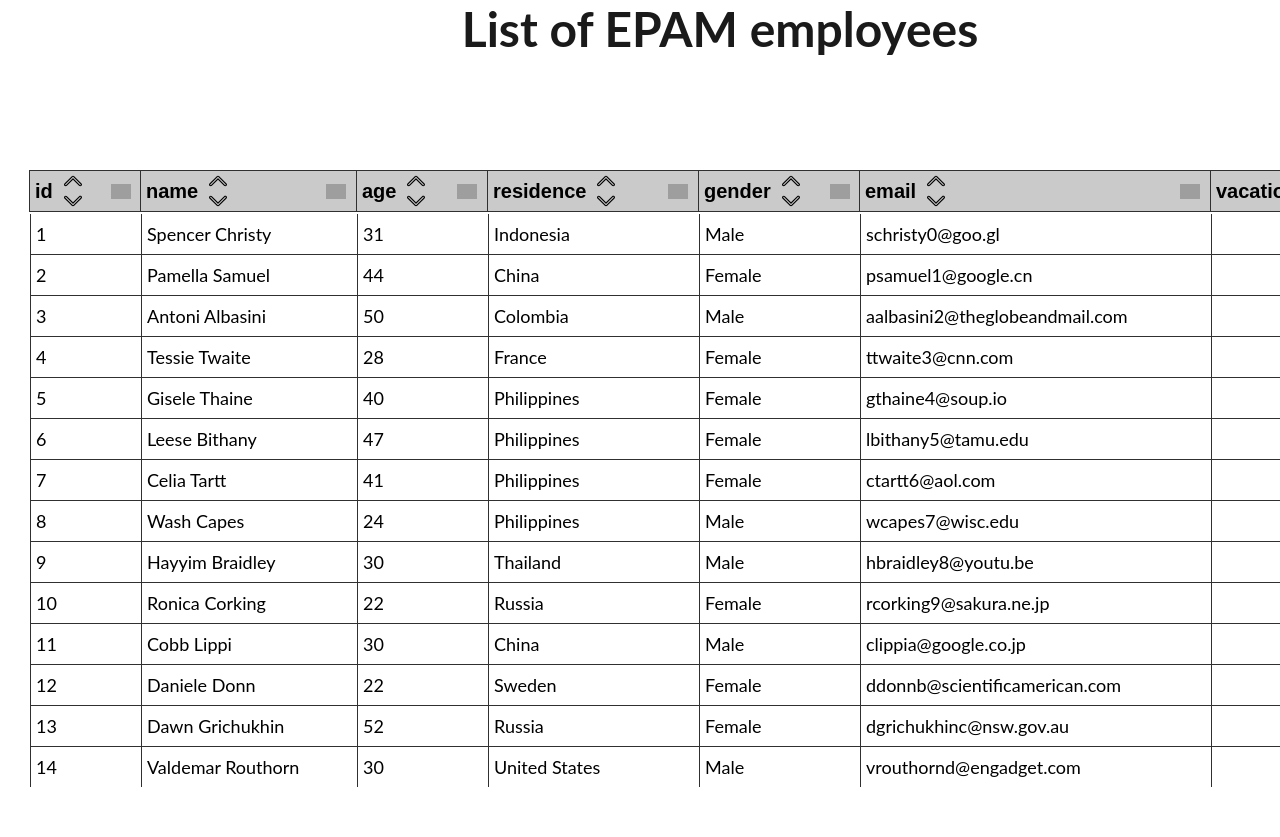
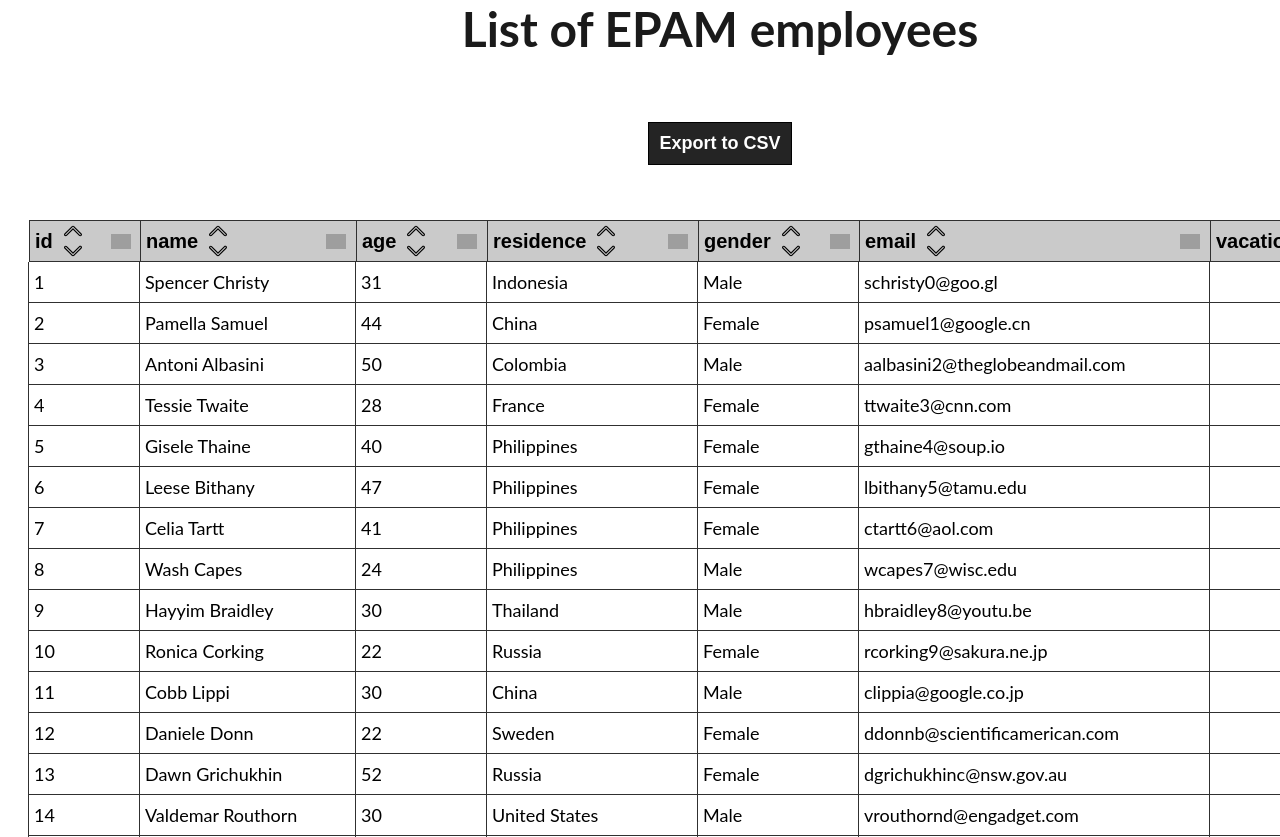
Before and after one commit to antonyasko/datagrid, a React app: page / in a window 1280 px wide. Shown: the top 837 px of the page. Before the commit the page ends 800 px from the top, so only its background shows below. Built offline with nearby package versions, Linux system fonts and the light colour scheme; grey boxes are pictures that could not be loaded.

Commit message:
feat: implement export to csv

```diff
--- a/src/components/App.jsx
+++ b/src/components/App.jsx
@@ -1,5 +1,6 @@
 import React, { PureComponent } from 'react';
 import TableHead from './TableHead/tableHead';
+import ExporterCSV from './ExporterCSV/exporterCSV';
 
 class App extends PureComponent {
   render() {
@@ -9,6 +10,7 @@
           <h1>List of EPAM employees</h1>
         </header>
         <main id="main">
+          <ExporterCSV />
           <TableHead />
           <div id="rows" />
         </main>
--- /dev/null
+++ b/src/components/ExporterCSV/exporterCSV.jsx
@@ -0,0 +1,65 @@
+import React, { PureComponent } from 'react';
+import './exporterCSV.scss';
+
+export default class ExporterCSV extends PureComponent {
+  constructor(props) {
+    super(props);
+
+    this.exportToCSV = this.exportToCSV.bind(this);
+  }
+
+  parseCell = tableCell => {
+    let parsedValue = tableCell.textContent;
+
+    parsedValue = parsedValue.replace(/"/g, `""`);
+    parsedValue = /[",\n]/.test(parsedValue) ? `"${parsedValue}"` : parsedValue;
+
+    return parsedValue;
+  };
+
+  exportToCSV = () => {
+    const csvOutput = this.convertToCSV();
+    const csvBlob = new Blob([csvOutput], { type: 'text/csv' });
+    const blobUrl = URL.createObjectURL(csvBlob);
+    const anchorElement = document.createElement('a');
+
+    anchorElement.href = blobUrl;
+    anchorElement.download = 'table.csv';
+    anchorElement.click();
+
+    URL.revokeObjectURL(blobUrl);
+  };
+
+  convertToCSV = () => {
+    const lines = [];
+    const rowHead = Array.from(document.body.getElementsByClassName('option-list'));
+    const rowsBody = Array.from(document.body.getElementsByTagName('tr'));
+    const numCols = rowsBody[0].querySelectorAll('td').length;
+
+    let lineHead = '';
+    for (let i = 0; i < numCols; i += 1) {
+      if (rowHead[0].children[i] !== undefined) lineHead += this.parseCell(rowHead[0].children[i]);
+      lineHead += i !== numCols - 1 ? ';' : '';
+    }
+    lines.push(lineHead);
+
+    rowsBody.forEach(rowBody => {
+      let lineBody = '';
+      for (let i = 0; i < numCols; i += 1) {
+        if (rowBody.children[i] !== undefined) lineBody += this.parseCell(rowBody.children[i]);
+        lineBody += i !== numCols - 1 ? ';' : '';
+      }
+      lines.push(lineBody);
+    });
+
+    return lines.join('\n');
+  };
+
+  render() {
+    return (
+      <button type="button" id="export-csv" onClick={this.exportToCSV}>
+        Export to CSV
+      </button>
+    );
+  }
+}
--- /dev/null
+++ b/src/components/ExporterCSV/exporterCSV.scss
@@ -0,0 +1,18 @@
+#export-csv {
+  height: min-content;
+  width: max-content;
+  margin: 0 0 7px 0;
+  padding: 10px;
+  background-color: #242424;
+  border: 1px solid #000000;
+  color: #ffffff;
+  font-size: 18px;
+  font-weight: bold;
+  cursor: pointer;
+}
+
+#export-csv:hover {
+  background-color: #20b2aa;
+  border: 1px solid #20b2b2;
+  color: black;
+}
--- a/src/components/TableBody/table.jsx
+++ b/src/components/TableBody/table.jsx
@@ -1,3 +1,6 @@
+/* eslint-disable react/no-array-index-key */
+/* eslint-disable react/prop-types */
+/* eslint-disable no-unused-expressions */
 import React from 'react';
 import { connect } from 'react-redux';
 import dataTable from '../../data.json';
@@ -65,8 +68,8 @@
     : dataTable;
 
   return (
-    <table>
-      <tbody>
+    <table cellSpacing="0">
+      <tbody id="data-table">
         {dataToShow.map((employee, index) => {
           return (
             <tr key={dataToShow[index].id} className="employee-options" onClick={makeActive}>
--- a/src/components/TableHead/tableHead.jsx
+++ b/src/components/TableHead/tableHead.jsx
@@ -1,3 +1,6 @@
+/* eslint-disable jsx-a11y/control-has-associated-label */
+/* eslint-disable no-shadow */
+/* eslint-disable react/prop-types */
 import React, { PureComponent } from 'react';
 import { connect } from 'react-redux';
 import { setOneOfSearchValues } from '../../../actions';
--- a/src/index.scss
+++ b/src/index.scss
@@ -42,9 +42,6 @@
         flex-direction: column;
         justify-content: center;
         align-items: center;
-        // #rows{
-        //   background-color: #e9e9e9;
-        // }
       }
     }
   }
```
Also changed, not shown: 1 other file (tests, documents, lock files or other folders).
